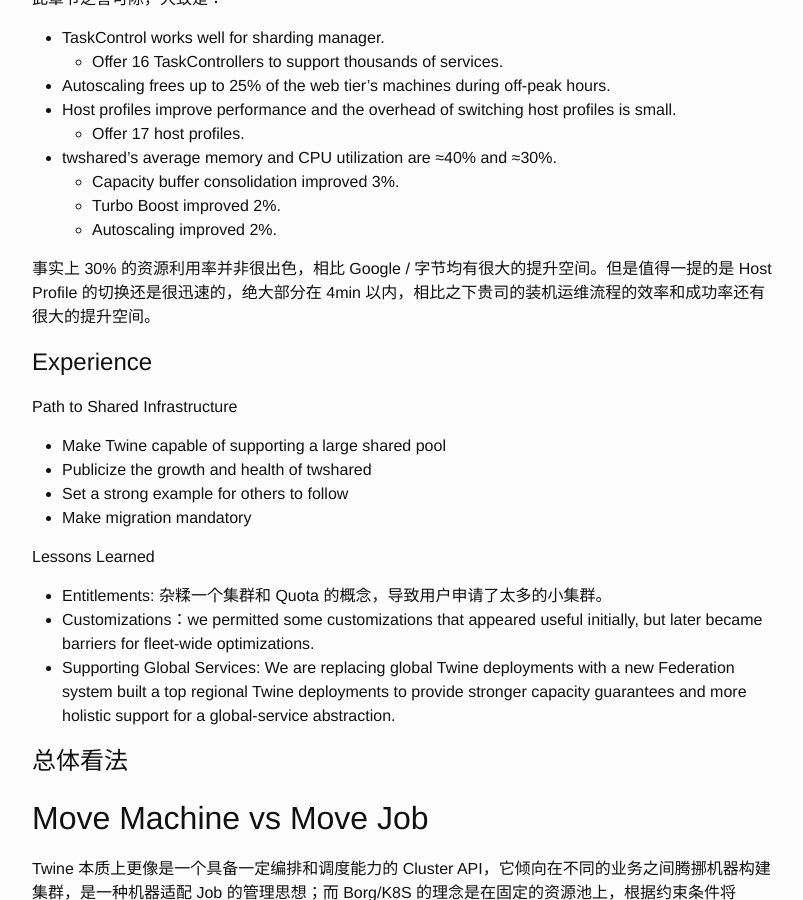
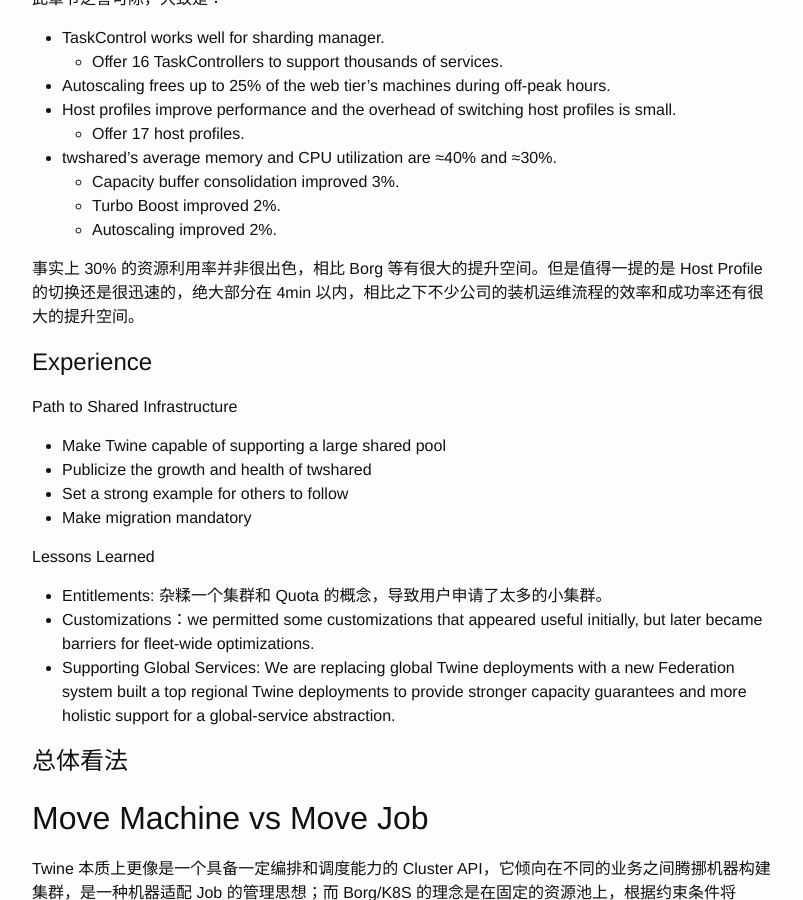
Before and after one commit to DeliangFan/deliangfan.github.io, a Jekyll site: the page built from _posts/2022-04-30-twine-read.md, in a window 1280 px wide and 900 px high, scrolled down 3702 px. Shown: the whole window, without its empty margins (238-1041 px from the left). Built offline with Jekyll 4.4.1, drawn with Linux system fonts in a browser that asks for light colours; comment, search, counter and statistics services are not loaded.

Commit message:
fix some

```diff
--- a/_posts/2022-04-30-twine-read.md
+++ b/_posts/2022-04-30-twine-read.md
@@ -98,7 +98,7 @@
   - Turbo Boost improved 2%.
   - Autoscaling improved 2%.
 
-事实上 30% 的资源利用率并非很出色，相比 Google / 字节均有很大的提升空间。但是值得一提的是 Host Profile 的切换还是很迅速的，绝大部分在 4min 以内，相比之下贵司的装机运维流程的效率和成功率还有很大的提升空间。
+事实上 30% 的资源利用率并非很出色，相比 Borg 等有很大的提升空间。但是值得一提的是 Host Profile 的切换还是很迅速的，绝大部分在 4min 以内，相比之下不少公司的装机运维流程的效率和成功率还有很大的提升空间。
 
 # Experience
 
```
